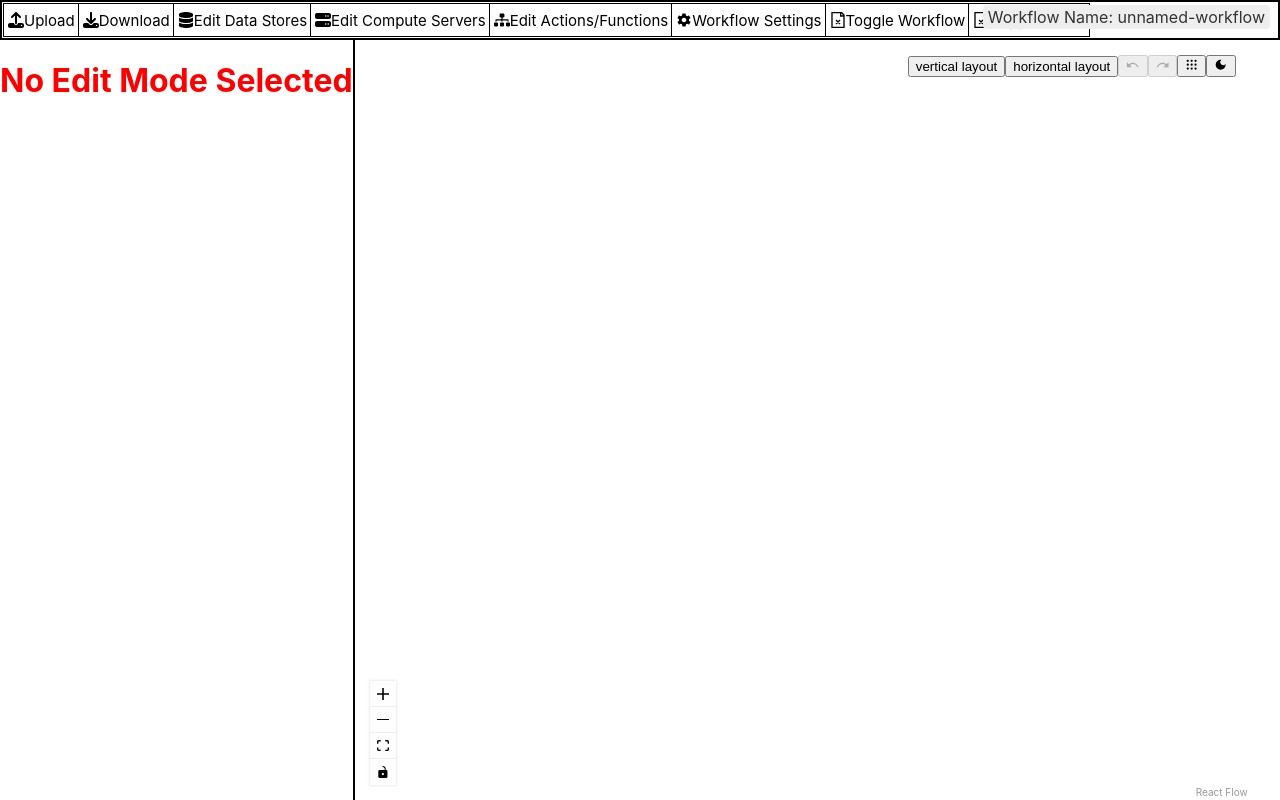
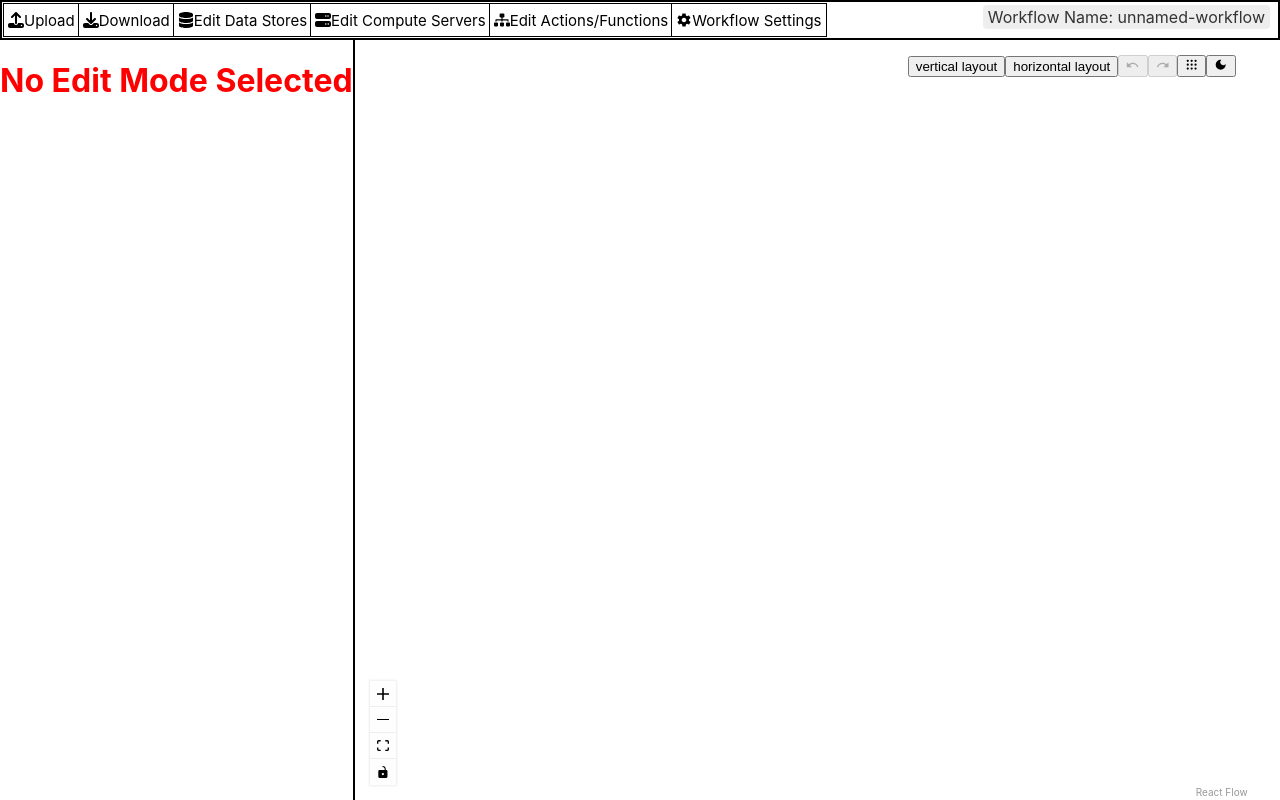
Before and after one commit to owicky/faasr-workflow-builder, a React (Create React App) app: page / in a window 1280 px wide. Built offline with nearby package versions, Linux system fonts and the light colour scheme.

Commit message:
removed remnant testing logic

```diff
--- a/src/App.js
+++ b/src/App.js
@@ -171,8 +171,8 @@ const getLayoutedElements = (nodes, edges, options) => {
       {/* </header> */}
 
       <div id="mid-panel" >
-        <VisibleGraph nodes={nodes} edges={edges} visible={visibleObjects.graph}></VisibleGraph>
-        <VisibleWorkflow visible={visibleObjects.workflow}></VisibleWorkflow>
+        {/* <VisibleGraph nodes={nodes} edges={edges} visible={visibleObjects.graph}></VisibleGraph>
+        <VisibleWorkflow visible={visibleObjects.workflow}></VisibleWorkflow> */}
         <EditorPanel id="editor-panel-component" addEdge={(eds, newEdge) => addEdge(eds, newEdge)} createEdge={(a,b, c, d) => createEdge(a,b, c, d)} createNode={createNode} createNewEdge={createNewEdge} type={editType}/>
 
           <div id="workflow-panel">
--- a/src/components/ToolBar/Toolbar.jsx
+++ b/src/components/ToolBar/Toolbar.jsx
@@ -164,8 +164,8 @@ export default function Toolbar(props) {
             <GenericButton icon={<FaSitemap/>} onClick={() => props.setEditType("Functions")}>Edit Actions/Functions</GenericButton>
             <GenericButton icon={<IoMdSettings/>} onClick={() => props.setEditType("GeneralConfig")}>Workflow Settings</GenericButton>
 
-            <GenericButton onClick={() => props.toggleWorkflowVisible()}>Toggle Workflow</GenericButton>
-            <GenericButton onClick={() => props.toggleGraphVisible()}>Toggle Graph</GenericButton>
+            {/* <GenericButton onClick={() => props.toggleWorkflowVisible()}>Toggle Workflow</GenericButton>
+            <GenericButton onClick={() => props.toggleGraphVisible()}>Toggle Graph</GenericButton> */}
 
             {/* Workflow Name Banner */}
             <span style={{
```
